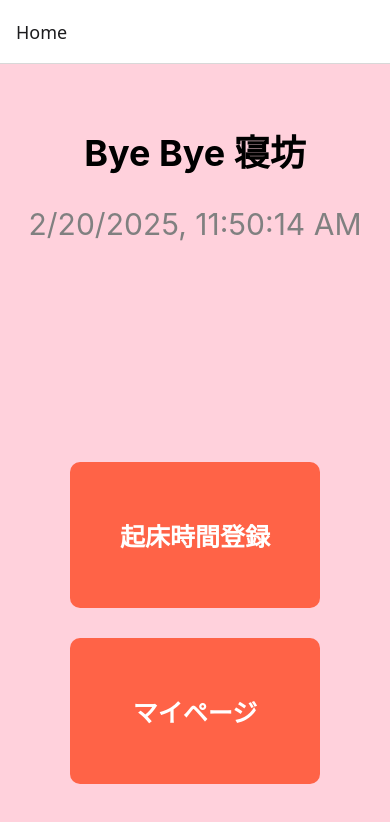
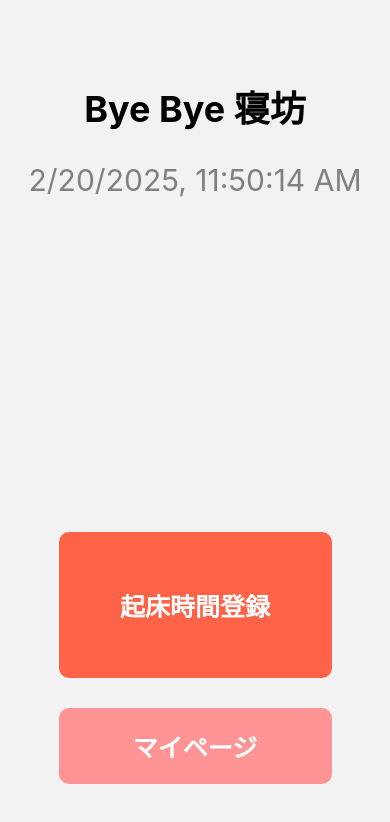
Before and after one commit to rikkin-the/bye-bye-nebo, a React Native app: screen /Home in a window 390 px wide. Shown: the top 822 px of the page. Built offline with nearby package versions, Linux system fonts and the light colour scheme.

Commit message:
Homepageのデザイン変更

```diff
--- a/App.js
+++ b/App.js
@@ -11,8 +11,8 @@ const Stack = createStackNavigator();
 export default function App() {
   return (
     <NavigationContainer>
-      <Stack.Navigator initialRouteName="Home">
-        <Stack.Screen name="Home" component={HomeScreen} />
+      <Stack.Navigator initialRouteName="Home" >
+        <Stack.Screen name="Home" component={HomeScreen} options={{ headerShown: false }}  />
         <Stack.Screen name="AlarmSetting" component={AlarmSettingScreen} />
         <Stack.Screen name="AlarmPage1" component={AlarmPage1} />
         <Stack.Screen name="MyPage" component={MyPageScreen} />
--- a/screens/HomeScreen.js
+++ b/screens/HomeScreen.js
@@ -29,7 +29,7 @@ export default function HomeScreen({ navigation }) {
       {/* 下半分 - ボタン */}
       <View style={styles.bottomSection}>
         <TouchableOpacity
-          style={styles.button}
+          style={styles.button_alarm}
           onPress={() => navigation.navigate("AlarmSetting")}
         >
           <Text style={styles.buttonText}>起床時間登録</Text>
@@ -38,7 +38,7 @@ export default function HomeScreen({ navigation }) {
         <View style={{ height: 30 }} /> {/* ボタン間のスペース */}
 
         <TouchableOpacity
-          style={styles.button}
+          style={styles.button_mypage}
           onPress={() => navigation.navigate("MyPage")}
         >
           <Text style={styles.buttonText}>マイページ</Text>
@@ -52,12 +52,14 @@ export default function HomeScreen({ navigation }) {
 const styles = StyleSheet.create({
   container: {
     flex: 1,
-    backgroundColor: "#FFD1DC",
+    // backgroundColor: "white",
+    backgroundimage:"../assets/sun.jpg",
     justifyContent: "space-between", // 上半分と下半分に分ける
     paddingVertical: 60,
   },
   topSection: {
-    alignItems: "center",
+    marginTop:20,
+    alignItems: "center"
   },
   appTitle: {
     fontSize: 36,
@@ -71,12 +73,20 @@ const styles = StyleSheet.create({
   bottomSection: {
     alignItems: "center",
   },
-  button: {
-    backgroundColor: "#FF6347", // 緑色のボタン
+  button_alarm: {
+    backgroundColor: "#FF6347", // ボタンの色を赤
     paddingVertical: 55, // ボタンの高さを増やす
     paddingHorizontal: 40, // 横幅を広げる
     borderRadius: 10,
-    width: 250, // ボタンの幅を大きく
+    width:  '70%', // ボタンの幅を大きく
+    alignItems: "center",
+  },
+  button_mypage: {
+    backgroundColor: "#FF9494", // ボタンの色を赤
+    paddingVertical: 20, // ボタンの高さを増やす
+    paddingHorizontal: 40, // 横幅を広げる
+    borderRadius: 10,
+    width: '70%', // ボタンの幅を大きく
     alignItems: "center",
   },
   buttonText: {
```
Also changed, not shown: assets/sun.jpg (added).
